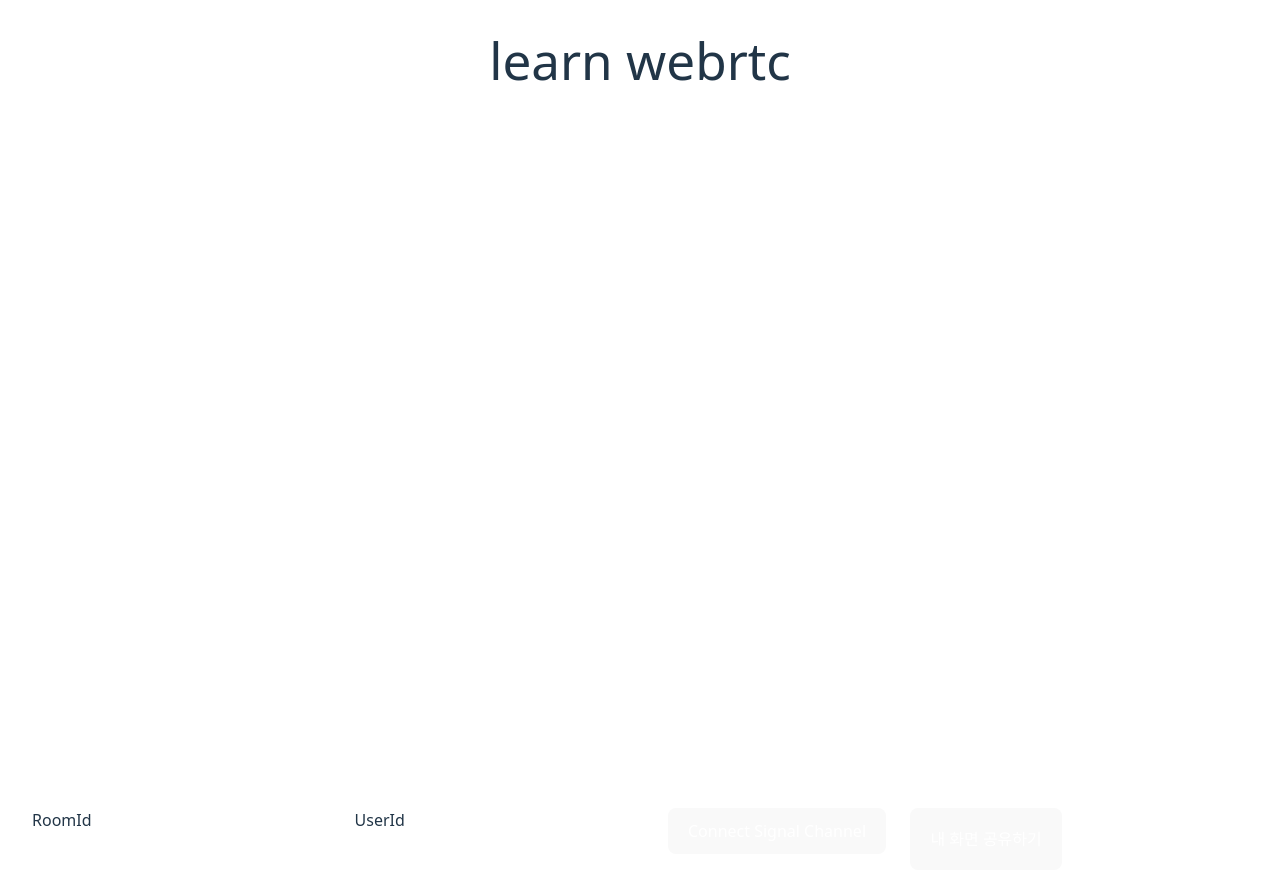
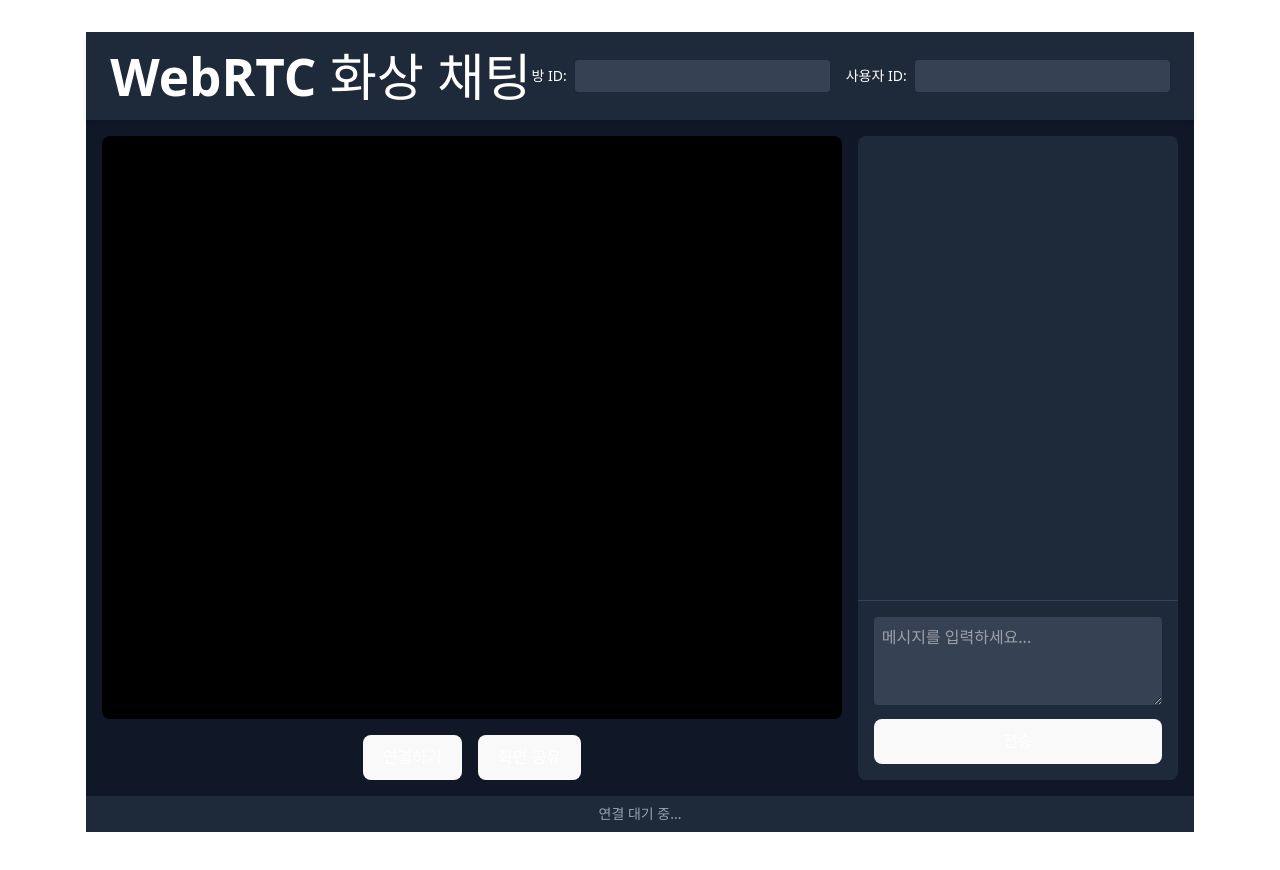
Before and after one commit to mainmethod0126/webrtc-peer, a React app: page / in a window 1280 px wide. Shown: the top 870 px of the page. Built offline with nearby package versions, Linux system fonts and the light colour scheme; the HTML template or start-up script is replaced by a standard one.

Commit message:
ui 만 ai 한테 개선 요청함

```diff
--- a/src/App.tsx
+++ b/src/App.tsx
@@ -185,19 +185,16 @@
   }
 
   return (
-    <>
-      <h1>learn webrtc</h1>
-      <video
-        id="remoteVideo"
-        autoPlay
-        playsInline
-        className="h-[720px] w-[1280px]"
-      />
-      <div className="meta-info space-x-6 space-y-4 flex">
-        <div className="space-x-2">
-          <label htmlFor="roomId">RoomId</label>
+    <div className="flex flex-col h-screen bg-gray-900 text-white">
+      <header className="bg-gray-800 py-4 px-6 flex justify-between items-center shadow-md">
+        <h1 className="text-2xl font-bold">WebRTC 화상 채팅</h1>
+        <div className="flex space-x-4">
+          <div className="flex items-center space-x-2">
+            <label htmlFor="roomId" className="text-sm">
+              방 ID:
+            </label>
             <input
-            className="bg-white text-black"
+              className="bg-gray-700 text-white px-3 py-1 rounded"
               id="roomId"
               type="text"
               value={inputRoomId}
@@ -206,10 +203,12 @@
               }}
             />
           </div>
-        <div className="space-x-2">
-          <label htmlFor="userId">UserId</label>
+          <div className="flex items-center space-x-2">
+            <label htmlFor="userId" className="text-sm">
+              사용자 ID:
+            </label>
             <input
-            className="bg-white text-black"
+              className="bg-gray-700 text-white px-3 py-1 rounded"
               id="userId"
               type="text"
               value={inputUserId}
@@ -218,10 +217,33 @@
               }}
             />
           </div>
+        </div>
+      </header>
+
+      <main className="flex flex-1 overflow-hidden p-4">
+        {/* 비디오 영역 */}
+        <div className="flex-1 flex flex-col mr-4">
+          <div className="relative flex-1 bg-black rounded-lg overflow-hidden">
+            <video
+              id="remoteVideo"
+              autoPlay
+              playsInline
+              className="w-full h-full object-contain"
+            />
+            {/* 로컬 비디오 미리보기 (나중에 필요할 때 사용) */}
+            <div className="absolute bottom-4 right-4 w-48 h-36 bg-gray-800 rounded shadow-md hidden">
+              {/* 로컬 비디오가 필요하면 여기에 추가 */}
+            </div>
+          </div>
+
+          {/* 컨트롤 버튼 */}
+          <div className="flex justify-center space-x-4 mt-4">
             <button
-          className={`${
-            isConnected ? "bg-red-500" : "bg-blue-500"
-          } text-white p-2`}
+              className={`px-4 py-2 rounded-full font-medium ${
+                isConnected
+                  ? "bg-red-500 hover:bg-red-600"
+                  : "bg-blue-500 hover:bg-blue-600"
+              } transition-colors`}
               onClick={() => {
                 if (inputUserId && inputRoomId) {
                   if (isConnected) {
@@ -232,21 +254,47 @@
                 }
               }}
             >
-          {isConnected ? "Disconnect Signal Channel" : "Connect Signal Channel"}
+              {isConnected ? "연결 해제" : "연결하기"}
             </button>
             <button
-          className={"bg-green-600 text-white p-2"}
+              className="bg-green-600 hover:bg-green-700 px-4 py-2 rounded-full font-medium transition-colors"
               onClick={() => {
                 if (signalingChannel && inputRoomId) {
                   shareDisplay(signalingChannel, inputRoomId);
                 }
               }}
             >
-          내 화면 공유하기
+              화면 공유
             </button>
           </div>
-      <p className="read-the-docs"></p>
-    </>
+        </div>
+
+        {/* 채팅 영역 */}
+        <div className="w-80 flex flex-col bg-gray-800 rounded-lg overflow-hidden">
+          <div className="flex-1 p-4 overflow-y-auto">
+            <ul className="space-y-2">{/* 채팅 메시지들은 여기에 표시 */}</ul>
+          </div>
+          <div className="p-4 border-t border-gray-700">
+            <textarea
+              id="message"
+              className="w-full bg-gray-700 text-white rounded p-2 focus:outline-none focus:ring-2 focus:ring-blue-500"
+              placeholder="메시지를 입력하세요..."
+              rows={3}
+            ></textarea>
+            <button className="mt-2 w-full bg-blue-500 hover:bg-blue-600 py-2 rounded font-medium transition-colors">
+              전송
+            </button>
+          </div>
+        </div>
+      </main>
+
+      {/* 연결 상태 표시 */}
+      <footer className="bg-gray-800 py-2 px-6 text-center text-sm text-gray-400">
+        {isConnected
+          ? `연결됨: ${inputUserId} (방 ID: ${inputRoomId})`
+          : "연결 대기 중..."}
+      </footer>
+    </div>
   );
 }
 
```
Lines whose indentation alone changed are shown as unchanged.
